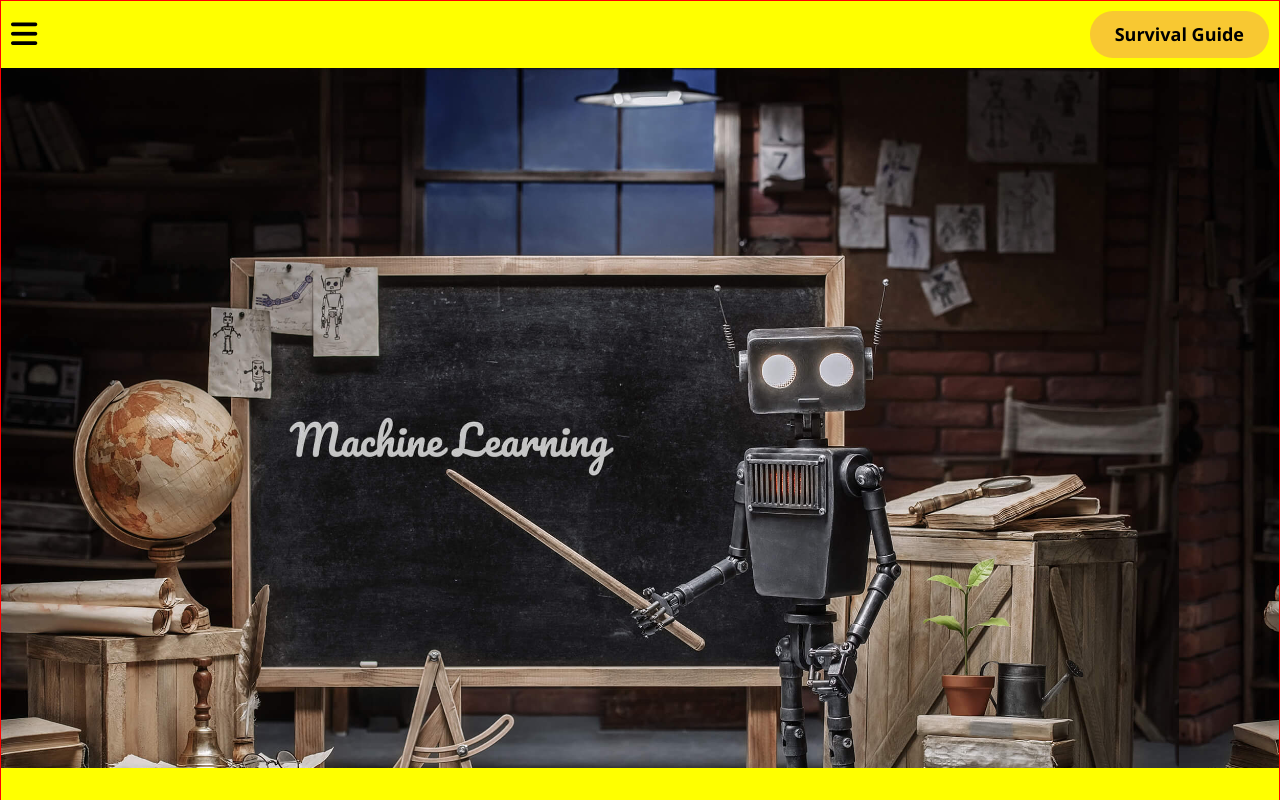
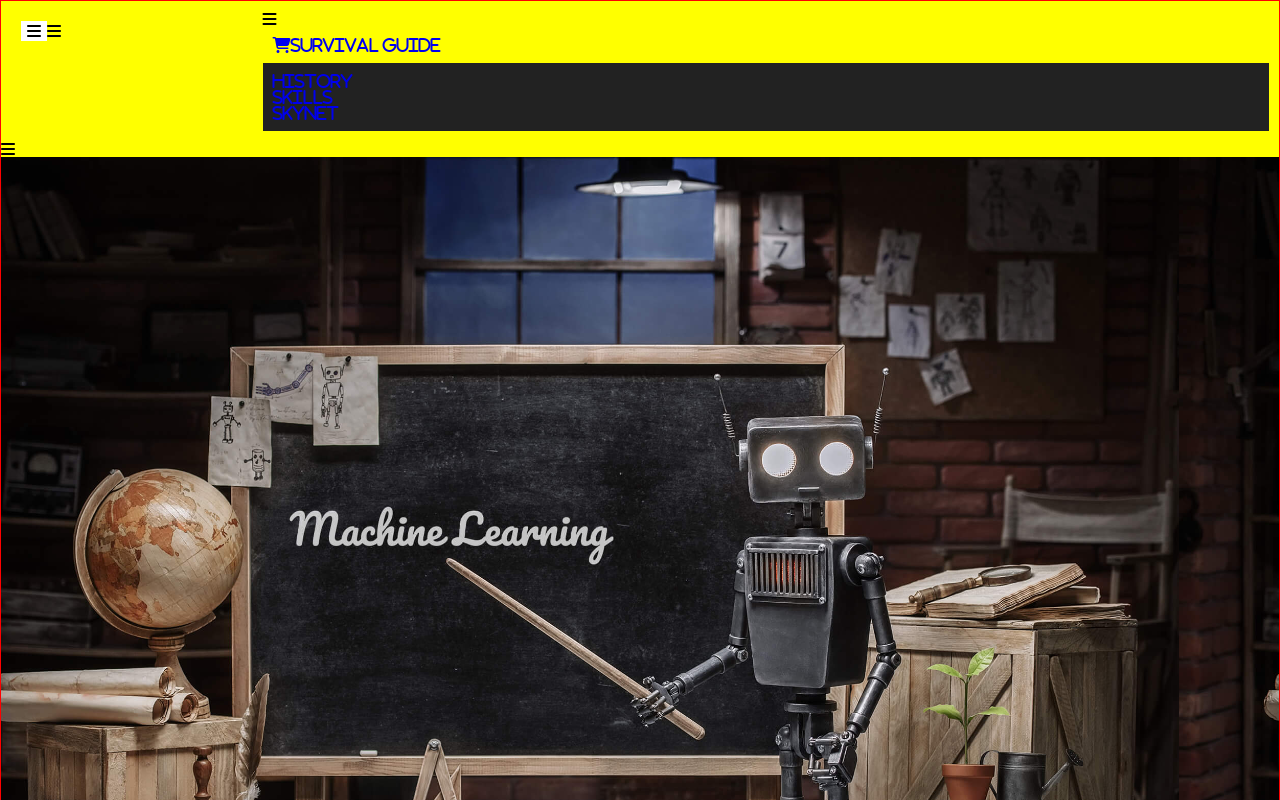
Before and after one commit to krc327/week5Demo, a plain HTML site: page index.html in a window 1280 px wide. Shown: the top 800 px of the page. Drawn offline with nearby package versions, Linux system fonts and the light colour scheme.

Commit message:
html update and header fix

```diff
--- a/index.html
+++ b/index.html
@@ -18,12 +18,22 @@
 
     <main>
         <header>
-            <nav>
-                <i class="fas fa-bars"></i>
+          <section>
+            <button id="burger-icon">
+              <i class="fas fa-bars">
+            </button>
+          </section>
+          <section>
+            <a href="#"><i class="fas fa-shopping-cart"></i><span>Survival Guide</span></a>
+          </section>
+            <nav data-nav="main-navigation">
+              <ul>
+                <li><a href="#history">History</a></li>
+                <li><a href="#skills">Skills</a></li>
+                <li><a href="#skynet">Skynet</a></li>
+              </ul>
             </nav>
-            <aside>
-                <a href="#">Survival Guide</a>
-            </aside>
+
         </header>
 
         <section id="hero"></section>
--- a/scss/layout/_header.scss
+++ b/scss/layout/_header.scss
@@ -4,33 +4,38 @@
 header {
     display: grid;
     grid-template-columns: 20% auto;
+    grid-template-areas:
+    "burger survival"
+    "nav nav";
     padding: 10px;
 
-    nav {
-        i {
-            font-size: rem-calc(30);
-            margin-top: 8px;
+    section:nth-child(1){
+      padding: 10px;
+      grid-area: burger;
+
+        button{
+          background-color: $white;
+          border: none;
+          outline: none;
         }
     }
 
-    aside {
-        text-align: right;
+    section:nth-child(2){
+      padding: 10px;
+      grid-area: survival;
+      display: flex;
+      justify-content: flex-end;
+      align-items: center;
 
-        a:link,
-        a:visited {
-            background-color: $sunflower;
-            border-radius: rem-calc(23);
-            color: $black;
-            display: inline-block;
-            font-size: rem-calc(18);
-            font-weight: 700;
-            padding: 13px 25px;
+      a{
+        span{
+          display: none;
         }
-
-        a:active,
-        a:hover {
-            background-color: $sunflower;
-            color: $white;
-        }
+      }
     }
+  nav{
+    padding: 10px;
+    grid-area: nav;
+    background-color: $charcoal;
+  }
 }
```
Also changed, not shown: css/styles.css.
